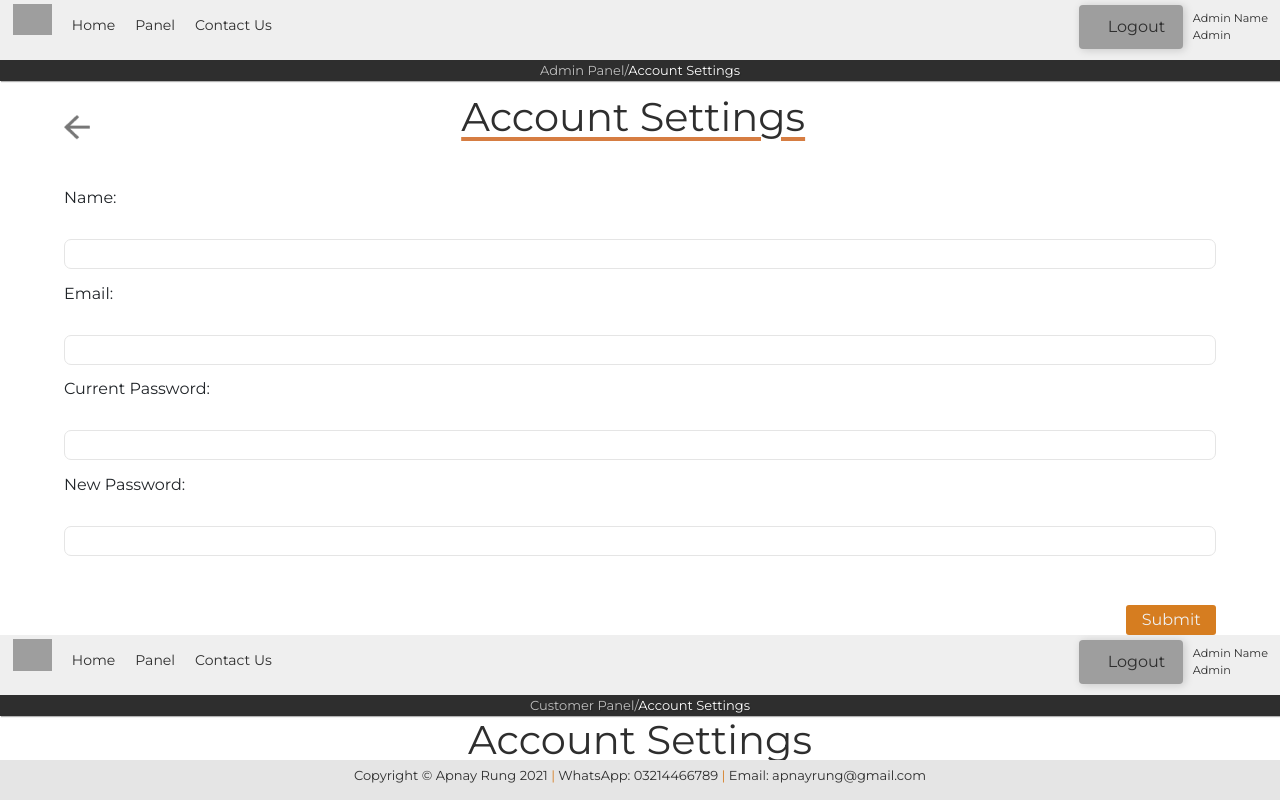
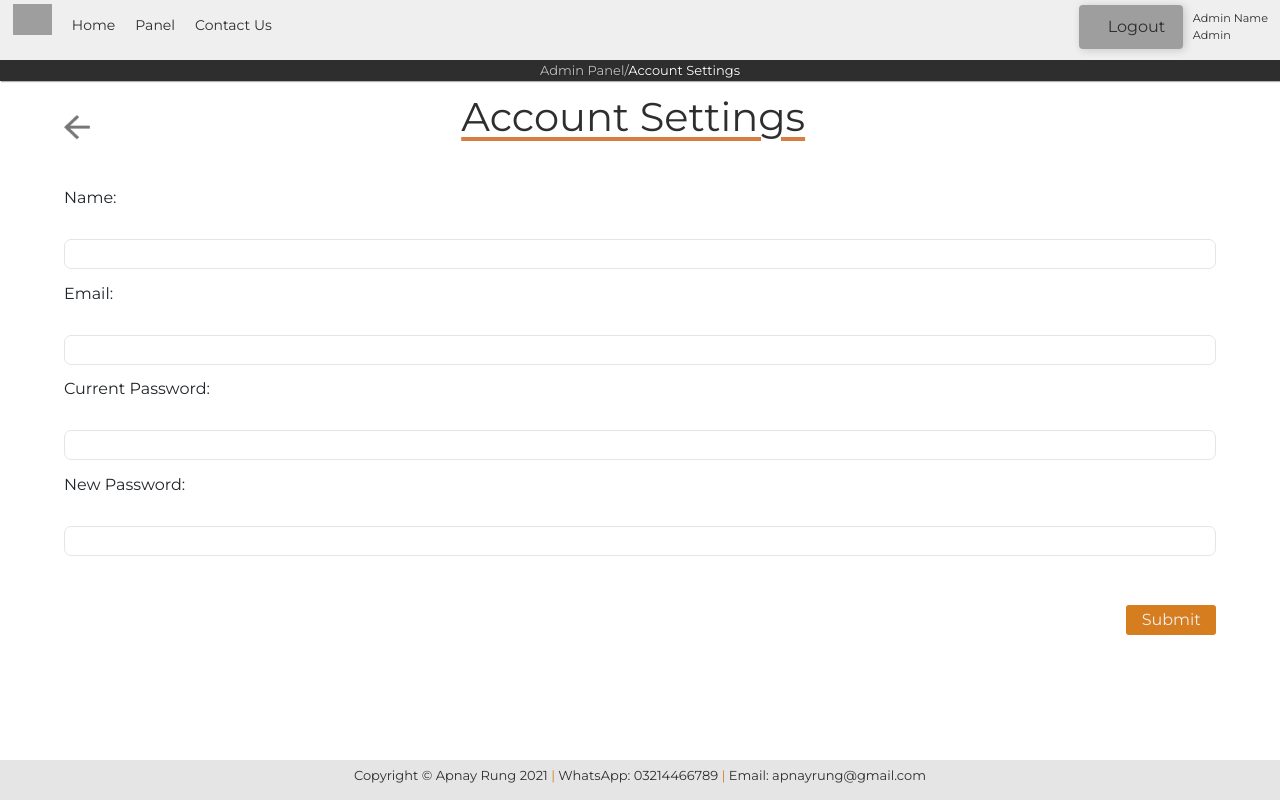
Before and after one commit to vafabatool/apnay-rung-frontend, a React (Create React App) app: page / in a window 1280 px wide. Shown: the top 800 px of the page. Built offline with nearby package versions, Linux system fonts and the light colour scheme; grey boxes are pictures that could not be loaded.

Commit message:
initial commit

```diff
--- a/src/App.js
+++ b/src/App.js
@@ -22,7 +22,7 @@ export default function App() {
   return (
     <div className="App">
       <AdminSettings />
-      <CustomerSettings />
+      {/* <CustomerSettings /> */}
       {/* <CustomerSettings /> */}
       {/* <ShoppingCart /> */}
       {/* <Notifications /> */}
```
